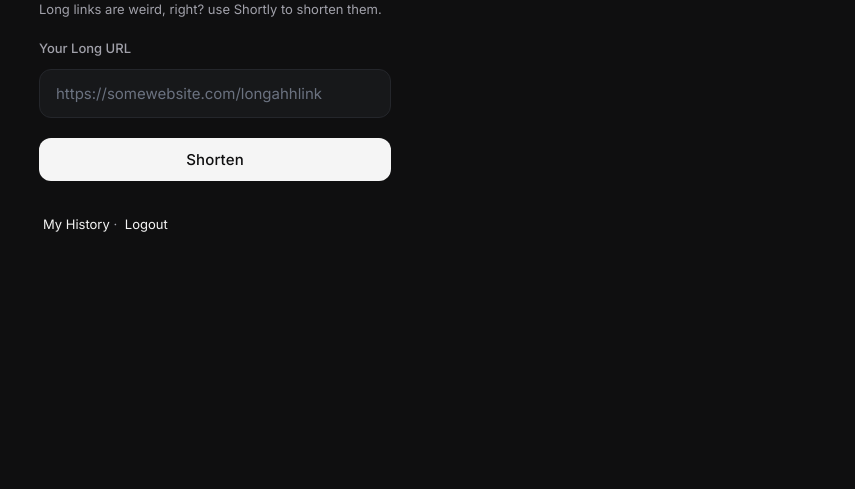
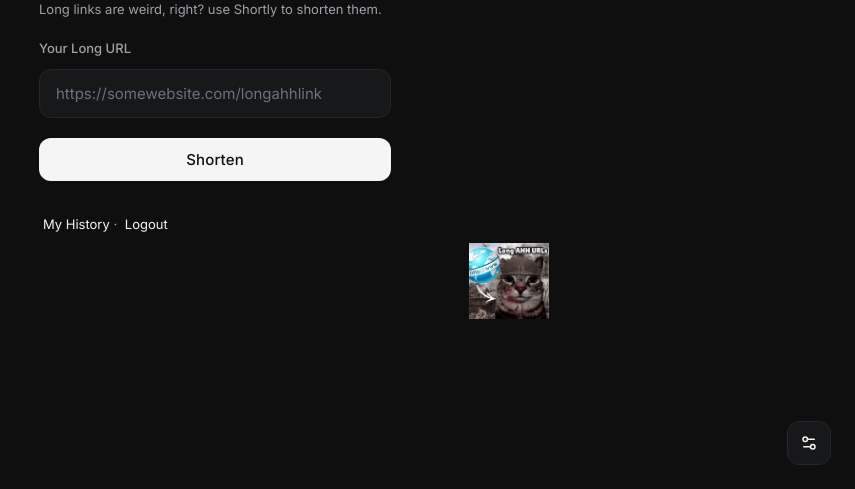
Before and after one commit to Rexaintreal/shortly, a Flask app: page / in a window 1280 px wide. Shown: the part 311-800 px from the top of the page, without its empty margins (425-1280 px from the left). Run offline with Flask 3, Linux system fonts and the light colour scheme; the visitor is signed in with stand-in values (Sample User, id 1).

Commit message:
DVD like cat bounce with toggle and settings

```diff
--- a/static/css/styles.css
+++ b/static/css/styles.css
@@ -100,3 +100,124 @@
 button:hover {
     background: #E5E5E5;
 }
+
+#gear-btn {
+    position: fixed;
+    bottom: 24px;
+    right: 24px;
+    background-color: #17181A;
+    border: 1px solid #24262B;
+    border-radius: 12px;
+    width: 44px;
+    height: 44px;
+    cursor: pointer;
+    color: #A1A1AA;
+    display: flex;
+    align-items: center;
+    justify-content: center;
+    transition: all 0.2s ease;
+}
+
+#gear-btn:hover {
+    border-color: #3F3F46;
+    color: #F5F5F5;
+}
+
+#settings {
+    width: 260px !important;
+    padding: 24px !important;
+}
+
+.links-row {
+    margin-top: 32px;
+}
+
+#dvd-car {
+    position: fixed;
+    width: 80px;
+    top: 100px;
+    left: 100px;
+    pointer-events: none;
+}
+
+#gear-btn {
+    position: fixed;
+    bottom: 24px;
+    right: 24px;
+    background: #17181A;
+    border: 1px solid #24262B;
+    border-radius: 12px;
+    width: 44px;
+    height: 44px;
+    padding: 0;
+    cursor: pointer;
+    color: #F5F5F5;
+    display: flex;
+    align-items: center;
+    justify-content: center;
+    transition: all 0.2s ease;
+}
+
+#gear-btn:hover {
+    border-color: #3F3F46;
+}
+#gear-btn svg {
+    width: 18px;
+    height: 18px;
+    stroke: #F5F5F5;
+}
+#settings {
+    display: none;
+    position: fixed;
+    bottom: 80px;
+    right: 24px;
+    background: #17181A;
+    border: 1px solid #24262B;
+    border-radius: 16px;
+    padding: 24px;
+    width: 260px;
+}
+
+.settings-row {
+    display: flex;
+    justify-content: space-between;
+    align-items: center;
+    font-size: 13px;
+    color: #A1A1AA;
+    margin-bottom: 16px;
+}
+
+.settings-slider {
+    margin-bottom: 8px;
+}
+
+.settings-slider input[type="range"] {
+    width: 100%;
+    accent-color: #F5F5F5;
+    background: none;
+    border: none;
+    padding: 0;
+    margin: 0;
+}
+
+#toggle {
+    width: 44px;
+    height: 24px;
+    background: #F5F5F5;
+    border-radius: 9999px;
+    cursor: pointer;
+    position: relative;
+    transition: all 0.2s ease;
+    flex-shrink: 0;
+}
+
+#toggle-knob {
+    position: absolute;
+    top: 2px;
+    left: 22px;
+    width: 20px;
+    height: 20px;
+    background: #0F0F10;
+    border-radius: 9999px;
+    transition: all 0.2s ease;
+}
--- a/static/js/script.js
+++ b/static/js/script.js
@@ -0,0 +1,50 @@
+const cat = document.getElementById('dvd-car')
+let x = 100, y= 100;
+let dx = 2, dy=2;
+let enabled = true;
+
+function moveCat(){
+    if (!enabled) return;
+
+    x+= dx;
+    y+= dy;
+
+    if (x + cat.offsetWidth >= window.innerWidth || x <= 0) dx = -dx;
+    if (y + cat.offsetHeight >= window.innerHeight || y <= 0) dy = -dy;
+
+    cat.style.left =x +'px';
+    cat.style.top = y + 'px';
+
+    requestAnimationFrame(moveCat);
+}
+
+function toggleCat() {
+    enabled = !enabled;
+    const knob = document.getElementById('toggle-knob');
+    const toggle = document.getElementById('toggle');
+    cat.style.display = enabled ? 'block' : 'none';
+    toggle.style.background = enabled ? '#F5F5F5' : '#24262B';
+    knob.style.left = enabled ? '22px' : '2px';
+    if (enabled) moveCat();
+}
+
+function changeSpeed(val) {
+    document.getElementById('speed-val').textContent = val;
+    const dir = (n) => n > 0 ? 1 : -1;
+    dx = dir(dx) * parseInt(val);
+    dy = dir(dy) * parseInt(val);
+}
+
+function changeSize(val) {
+    cat.style.width = val + 'px';
+    document.getElementById('size-val').textContent = val + 'px';
+}
+
+
+function toggleMenu() {
+    const menu = document.getElementById('settings');
+    menu.style.display = menu.style.display === 'none' ? 'block' : 'none';
+}
+
+lucide.createIcons();
+moveCat();
--- a/templates/index.html
+++ b/templates/index.html
@@ -5,13 +5,14 @@
     <meta name="viewport" content="width=device-width, initial-scale=1.0">
     <title>Shortly</title>
     <link rel="stylesheet" href="{{ url_for('static', filename='css/styles.css')}}">
+    <script src="https://unpkg.com/lucide@latest"></script>
 </head>
 <body>
     <div class="card">
         <p class="brand">Shortly</p>
         <h1>Shorten your links</h1>
         <p class="sub">Long links are weird, right? use Shortly to shorten them.</p>
-        <form action="{{ url_for('shorten' )}}" method="POST">
+        <form action="{{ url_for('shorten') }}" method="POST">
             <label>Your Long URL</label>
             <input type="text" name="url" placeholder="https://somewebsite.com/longahhlink">
             <button type="submit">Shorten</button>
@@ -22,10 +23,41 @@
             <a href="{{ short_url }}" target="_blank">{{ short_url }}</a>
         </div>
         {% endif %}
-        <p class="sub" style="margin-top: 32px;">
+        <p class="sub links-row">
             <a href="{{ url_for('history') }}">My History</a> ·
             <a href="{{ url_for('logout') }}">Logout</a>
         </p>
     </div>
+
+    <img src="{{ url_for('static', filename='images/dvdcat.png') }}" id="dvd-car">
+
+    <button onclick="toggleMenu()" id="gear-btn">
+        <i data-lucide="settings-2"></i>
+    </button>
+
+    <div id="settings">
+        <div class="settings-row">
+            <span>DVD Car?</span>
+            <div id="toggle" onclick="toggleCat()">
+                <div id="toggle-knob"></div>
+            </div>
+        </div>
+        <div class="settings-slider">
+            <div class="settings-row">
+                <span>Speed</span>
+                <span id="speed-val">2</span>
+            </div>
+            <input type="range" min="1" max="60" value="2" oninput="changeSpeed(this.value)">
+        </div>
+        <div class="settings-slider">
+            <div class="settings-row">
+                <span>Size</span>
+                <span id="size-val">80px</span>
+            </div>
+            <input type="range" min="40" max="400" value="80" oninput="changeSize(this.value)">
+        </div>
+    </div>
+
+    <script src="{{ url_for('static', filename='js/script.js') }}"></script>
 </body>
 </html>
```
